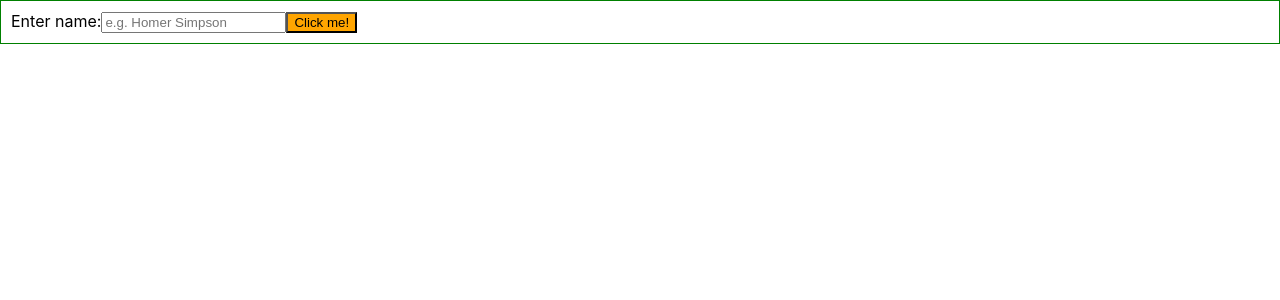
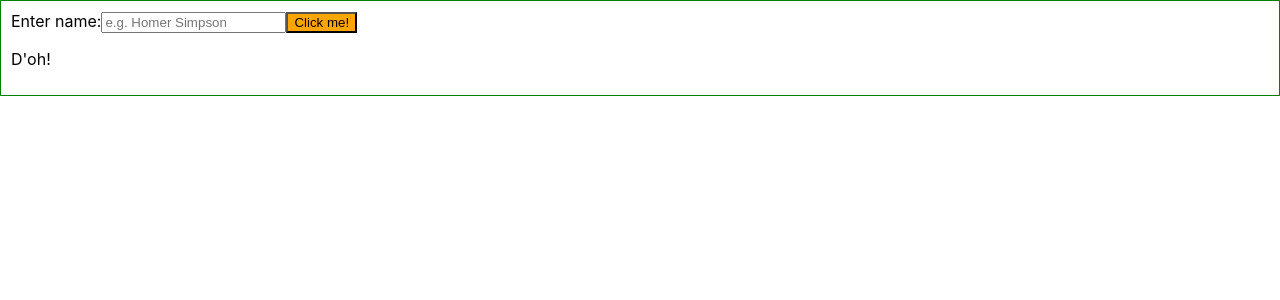
Before and after one commit to aaaaus/react-sandbox, a React (Create React App) app: page / in a window 1280 px wide. Shown: the top 300 px of the page. Built offline with nearby package versions, Linux system fonts and the light colour scheme.

Commit message:
jsx tips update

```diff
--- a/src/JsxTips.js
+++ b/src/JsxTips.js
@@ -8,23 +8,29 @@ const JsxTips = () => {
 
   //HOW JSX DIFFERS FROM HTML
 
-  //see below for examples of how to inline style JSX
+  //see below for examples of how to inline style JSX (prob won't do this often honestly)
 
   //className must be used in JSX rather than class (however in newer versions of React this may change)
 
-  //POWERFUL: JSX can reference JS variables
+  //POWERFUL: JSX can reference JS variables (strings, functions, etc)
+
+  //JSX CANNOT render objects as text (ERROR: "Objects are not valid as a React child")
 
   const buttonText = 'Click me!';
+  const labelText = 'Enter name:';
+
+  const objectExample = { text: "D'oh!" }
 
   return (
     <div style={{ border: '1px solid green', padding: '10px'}}>
       <label className="label" for="name">
-        Enter name:
+        {labelText}
       </label>
       <input id="name" placeholder={getPlaceholderText()} type="text" />
       <button style={{ backgroundColor: 'orange', color: 'black' }}>
         {buttonText}
       </button>
+      <p>{objectExample.text}</p> {/* this WILL render only because we're explicitly referring to 'text' */}
     </div>
   )
 
```
